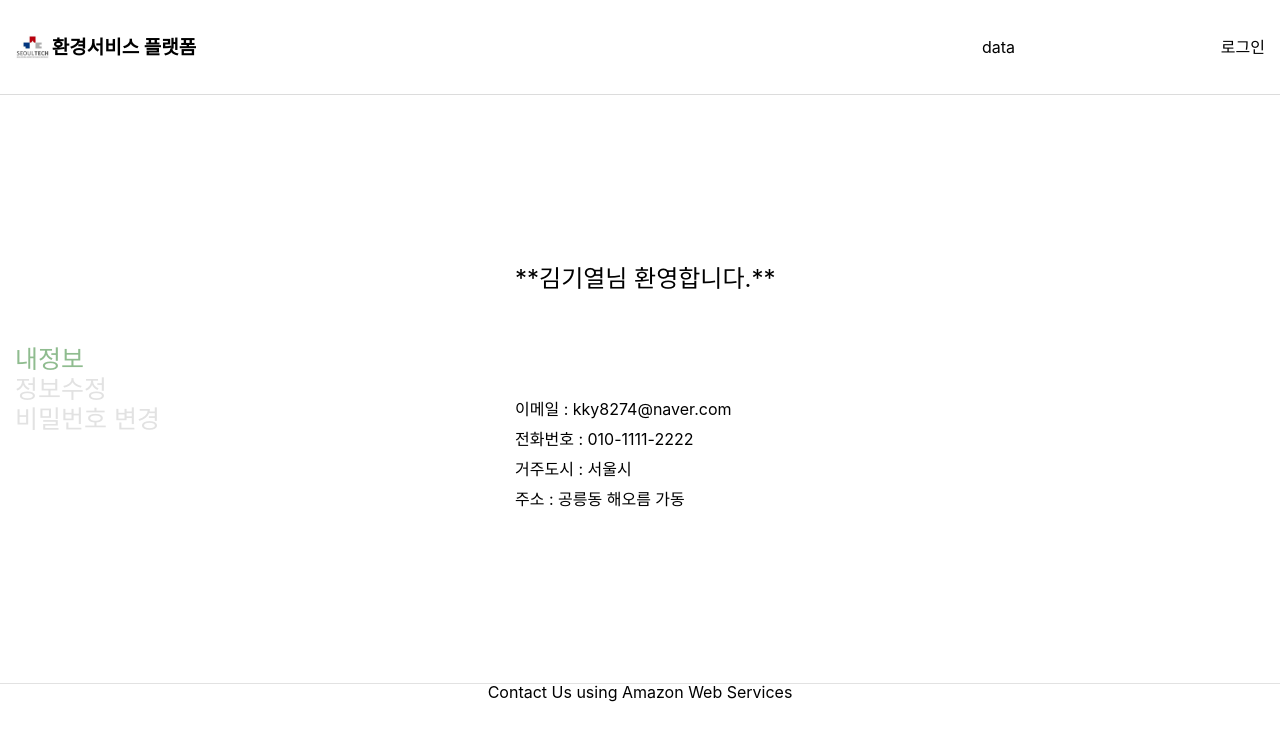
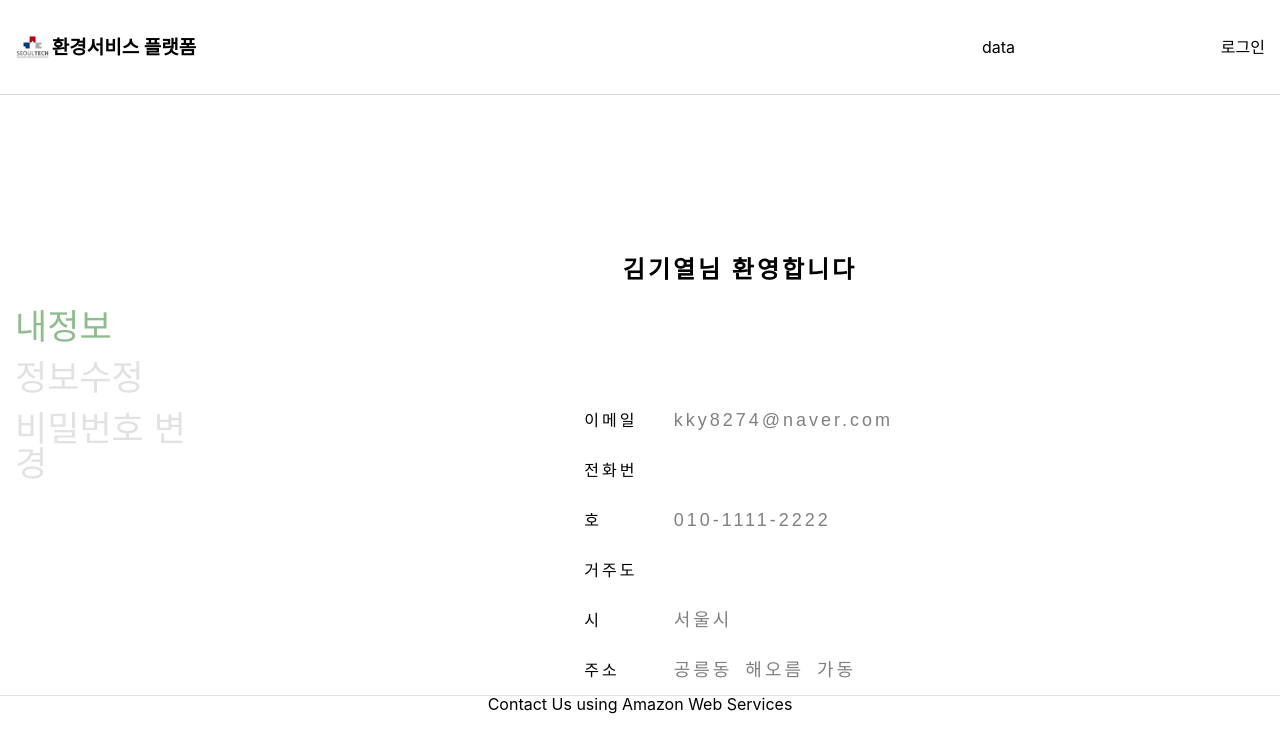
Before and after one commit to rlarlduf20/stProject-FE, a React (Create React App) app: page /user/my in a window 1280 px wide. Shown: the top 752 px of the page. Built offline with nearby package versions, Linux system fonts and the light colour scheme.

Commit message:
마이페이지 재구성

```diff
--- a/src/component/main/mypage/EditInfo.tsx
+++ b/src/component/main/mypage/EditInfo.tsx
@@ -2,12 +2,26 @@ import { useState } from "react";
 import styled from "styled-components";
 
 const EditInfoBox = styled.div`
+  display: flex;
+  flex-direction: column;
+  align-items: center;
+  .checkpw {
+    line-height: 70vh;
+  }
+  .edittext {
+    margin-top: 200px;
+  }
   input {
     width: 17.8125rem;
     padding: 1.125rem 0 1.125rem 0.9375rem;
+    outline: none;
+    border: 0.0625rem solid #e2e2e2;
+    border-radius: 0.625rem;
+    box-sizing: border-box;
     &:focus {
       outline: none;
-      border: 1px solid #8fbc8f;
+      border: 2px solid #8fbc8f;
+      box-sizing: border-box;
     }
   }
   span {
@@ -81,8 +95,10 @@ const EditInfo = () => {
     <EditInfoBox>
       {isAuthToEdit ? (
         <>
-          <span>*내 정보 수정</span>
-          <button>수정하기</button>
+          <div className="edittext">
+            <span>*내 정보 수정</span>
+            <button>수정하기</button>
+          </div>
           <div className="row1">
             <input
               type="email"
@@ -128,7 +144,7 @@ const EditInfo = () => {
           </div>
         </>
       ) : (
-        <>
+        <div className="checkpw">
           <input
             type="password"
             placeholder="비밀번호"
@@ -138,7 +154,7 @@ const EditInfo = () => {
           <button onClick={onClick} className="submit">
             확인하기
           </button>
-        </>
+        </div>
       )}
     </EditInfoBox>
   );
--- a/src/component/main/mypage/EditPw.tsx
+++ b/src/component/main/mypage/EditPw.tsx
@@ -1,12 +1,23 @@
 import styled from "styled-components";
 
 const EditPwBox = styled.div`
+  display: flex;
+  flex-direction: column;
+  align-items: center;
+  p {
+    margin-top: 250px;
+  }
   input {
     width: 17.8125rem;
     padding: 1.125rem 0 1.125rem 0.9375rem;
+    outline: none;
+    border: 0.0625rem solid #e2e2e2;
+    border-radius: 0.625rem;
+    box-sizing: border-box;
     &:focus {
       outline: none;
-      border: 1px solid #8fbc8f;
+      border: 0.125rem solid #8fbc8f;
+      box-sizing: border-box;
     }
   }
   p {
@@ -25,8 +36,12 @@ const EditPw = () => {
   return (
     <EditPwBox>
       <p>*비밀번호 변경하기</p>
-      <input placeholder="new password" className="newPw" />
-      <input placeholder="confirm new password" className="confirmNewPw" />
+      <input placeholder="new password" className="newPw" type="password" />
+      <input
+        placeholder="confirm new password"
+        className="confirmNewPw"
+        type="password"
+      />
     </EditPwBox>
   );
 };
--- a/src/component/main/mypage/MyPageMain.tsx
+++ b/src/component/main/mypage/MyPageMain.tsx
@@ -5,30 +5,31 @@ import EditInfo from "./EditInfo";
 import EditPw from "./EditPw";
 
 const MypageContainer = styled.div`
-  //background: #f8fff0;
   margin-top: 5.9375rem;
 `;
 const MyPageInnerBox = styled.div`
   width: 1250px;
   margin: 0 auto;
-  background: white;
   min-height: calc(100vh - 7.3125rem - 5.9375rem);
   display: flex;
-  align-items: center;
-  gap: 18.75rem;
+  .right_side {
+    flex-grow: 1;
+  }
 `;
+
 const MypageSideBtn = styled.div`
   display: flex;
   flex-direction: column;
-  gap: 0.3125rem;
+  justify-content: center;
+  gap: 1rem;
 `;
 export const StyledLabel = styled.label`
   display: block;
-  font-size: 25px;
+  font-size: 2.1875rem;
   color: #e2e2e2;
   height: 100%;
   cursor: pointer;
-  width: 200px;
+  width: 12.5rem;
 `;
 export const StyledRadio = styled.input`
   display: none;
@@ -83,6 +84,7 @@ const MyPageMain = () => {
             <StyledLabel htmlFor="pw">비밀번호 변경</StyledLabel>
           </div>
         </MypageSideBtn>
+        <div className="right_side">
           {radioValue === "default" ? (
             <UserInfo />
           ) : radioValue === "editInfo" ? (
@@ -90,6 +92,7 @@ const MyPageMain = () => {
           ) : (
             <EditPw />
           )}
+        </div>
       </MyPageInnerBox>
     </MypageContainer>
   );
--- a/src/component/main/mypage/UserInfo.tsx
+++ b/src/component/main/mypage/UserInfo.tsx
@@ -1,21 +1,74 @@
 import styled from "styled-components";
 
 const UserInfoDiv = styled.div`
-  line-height: 30px;
+  line-height: 50px;
+  letter-spacing: 3px;
+  display: flex;
+  flex-direction: column;
+  align-items: center;
   h1 {
     font-size: 1.5rem;
-    margin-bottom: 100px;
+    margin: 9.375rem 0 6.25rem 0;
+    font-weight: 700;
+  }
+  label {
+    display: inline-block;
+    width: 4.2112rem;
+    margin-right: 1.25rem;
+  }
+  input {
+    border: none;
+    background: white;
+    font-size: 1.125rem;
+    letter-spacing: 0.1875rem;
+    word-spacing: 0.3125rem;
+    width: 13.75rem;
+    color: grey;
   }
 `;
 
 const UserInfo = () => {
   return (
     <UserInfoDiv>
-      <h1>**김기열님 환영합니다.**</h1>
-      <p>이메일 : kky8274@naver.com</p>
-      <p>전화번호 : 010-1111-2222</p>
-      <p>거주도시 : 서울시</p>
-      <p>주소 : 공릉동 해오름 가동</p>
+      <div className="title">
+        <h1>김기열님 환영합니다</h1>
+      </div>
+      <div className="content">
+        <div className="email">
+          <label htmlFor="email">이메일</label>
+          <input
+            id="email"
+            name="email"
+            type="text"
+            value="kky8274@naver.com"
+            disabled
+          />
+        </div>
+        <div className="phone">
+          <label htmlFor="phone">전화번호</label>
+          <input
+            id="phone"
+            name="phone"
+            type="text"
+            value="010-1111-2222"
+            disabled
+          />
+        </div>
+        <div className="city">
+          <label htmlFor="city">거주도시</label>
+          <input id="city" name="city" type="text" value="서울시" disabled />
+        </div>
+        <div className="address">
+          <label htmlFor="address">주소</label>
+          <input
+            id="address"
+            name="address"
+            type="text"
+            value="공릉동 해오름 가동"
+            disabled
+          />
+        </div>
+      </div>
     </UserInfoDiv>
   );
 };
--- a/src/component/main/register/RegisterBox.tsx
+++ b/src/component/main/register/RegisterBox.tsx
@@ -224,6 +224,7 @@ const RegisterBox = () => {
           placeholder="이메일 *"
           type="email"
           className="email"
+          disabled={correctCode}
         />
         {isSendEmail ? (
           <>
```
Lines whose indentation alone changed are shown as unchanged.
